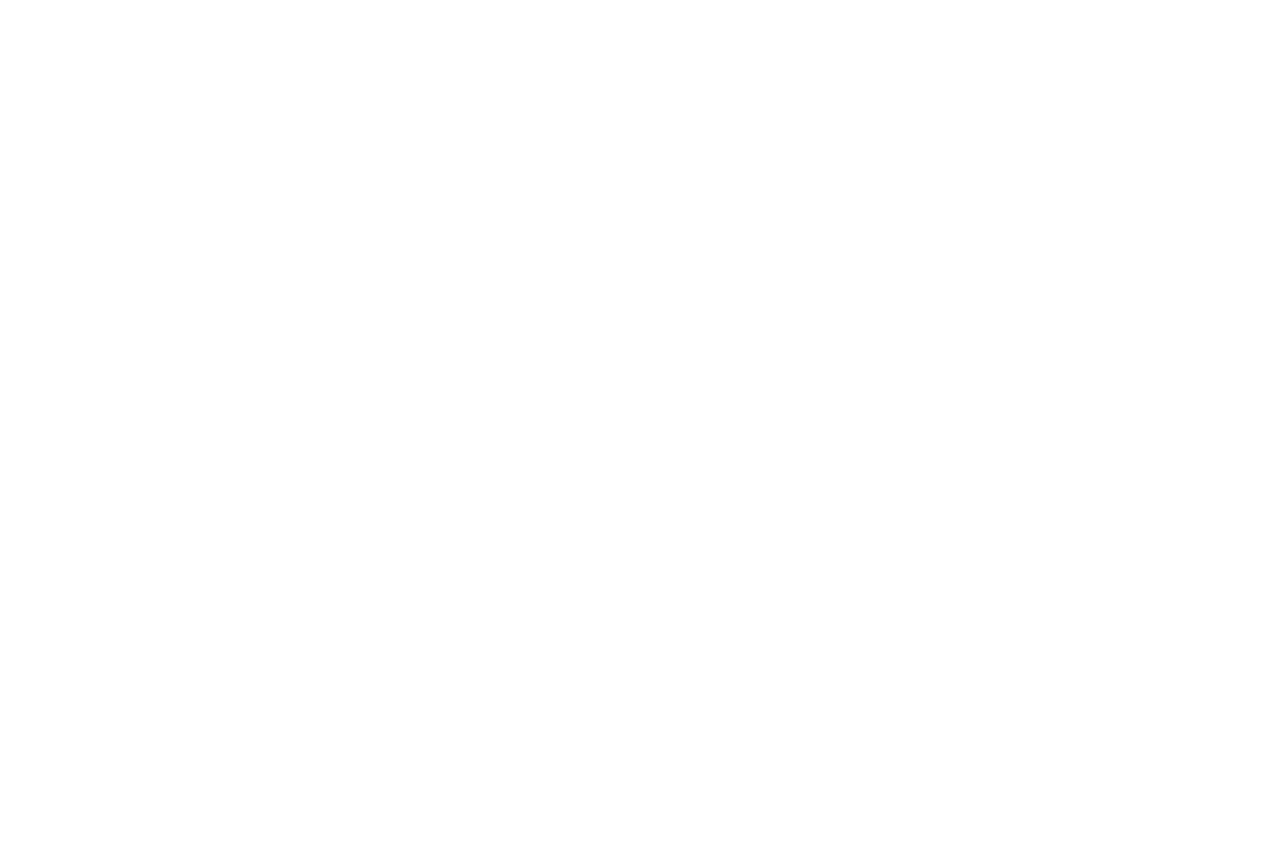
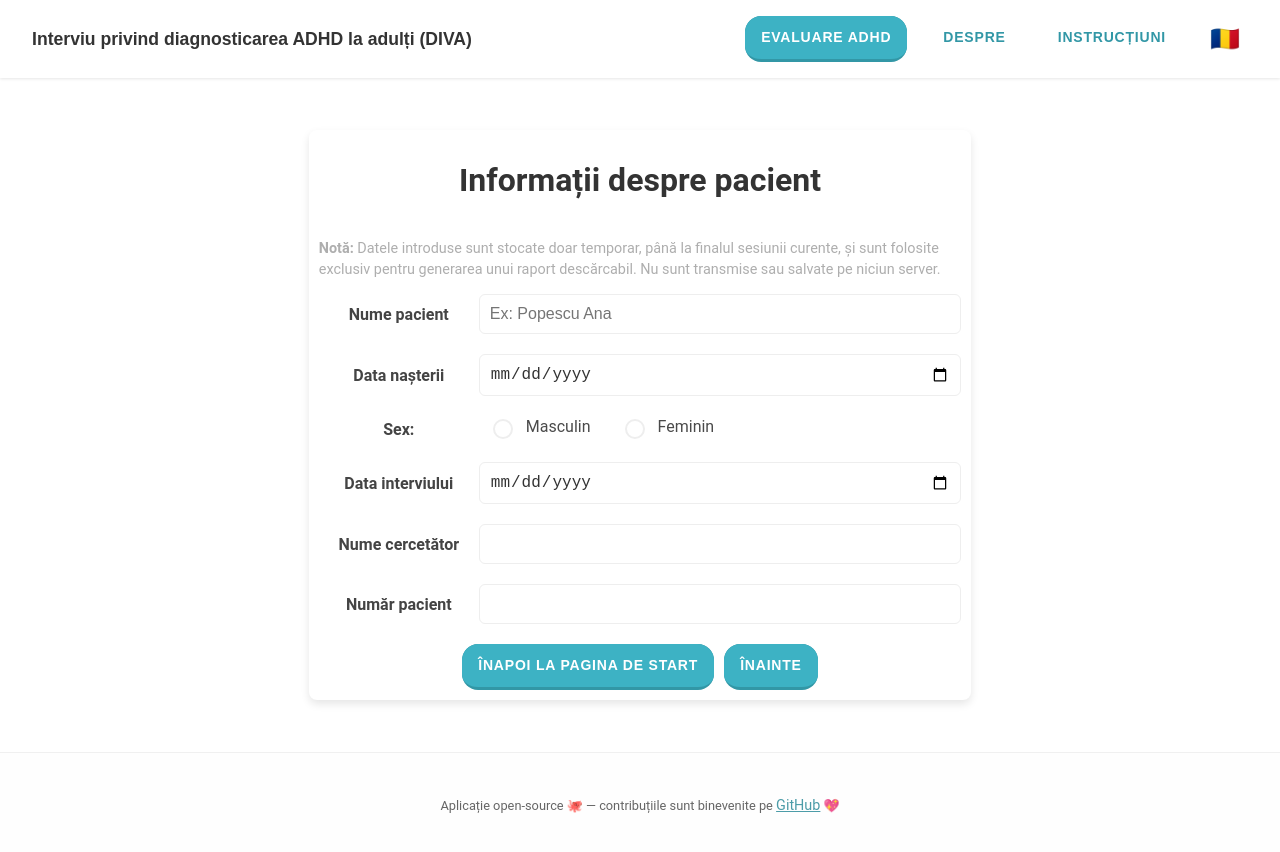
Before and after one commit to luananama/diva-adhd-assessment, a React (Vite) app: page /patient-info in a window 1280 px wide. Before the commit this address had no page. Shown: the top 852 px of the page. Before the commit the page ends 800 px from the top, so only its background shows below. Built offline with nearby package versions, Linux system fonts and the light colour scheme.

Commit message:
Add patient information page

```diff
--- a/src/App.jsx
+++ b/src/App.jsx
@@ -10,6 +10,7 @@ import SummaryReport from "./pages/SummaryReport";
 import Instructions from "./pages/Instructions";
 import { useLocation } from "react-router-dom";
 import { useEffect } from "react";
+import PatientInformation from "./pages/PatientInformation";
 
 function ScrollToTop() {
   const { pathname } = useLocation();
@@ -34,6 +35,7 @@ function App() {
               <Route path="/" element={<Home />} />
               <Route path="about" element={<About />} />
               <Route path="instructions" element={<Instructions />} />
+              <Route path="patient-info" element={<PatientInformation />} />
               <Route
                 path="/section/:sectionNumber"
                 element={<AssessmentSection />}
--- /dev/null
+++ b/src/components/ui/StyledTextElements.jsx
@@ -0,0 +1,68 @@
+import styled from "styled-components";
+
+export const PageContainer = styled.div`
+  display: flex;
+  flex-direction: column;
+  align-items: center;
+  padding: 2rem;
+  max-width: 800px;
+  margin: 0 auto;
+  text-align: center;
+`;
+
+export const PageTitle = styled.h1`
+  font-size: 1.5;
+  color: var(--color-gray-900);
+  margin-bottom: 1rem;
+`;
+
+export const Paragraph = styled.p`
+  font-size: 1.1rem;
+  line-height: 1.6;
+  color: var(--color-gray-900);
+  margin-bottom: 1rem;
+  text-align: left;
+`;
+
+export const List = styled.ul`
+  text-align: left;
+  margin-top: 1rem;
+  margin-bottom: 1rem;
+  padding-left: 1.5rem;
+`;
+
+export const ListItem = styled.li`
+  margin-bottom: 0.5rem;
+  color: var(--color-text-secondary);
+`;
+
+export const ReferenceBox = styled.div`
+  background-color: var(--color-surface-border);
+  color: var(--color-text-muted);
+  padding: 1rem;
+  font-size: 0.95rem;
+  border-left: 4px solid var(--color-primary);
+  text-align: left;
+  margin-top: 2rem;
+`;
+
+// const Citation = styled.div`
+//   font-size: 1rem;
+//   color: #555;
+//   margin-bottom: 2rem;
+//   text-align: left;
+// `;
+
+// const LeftPageTitle = styled.h1`
+//   font-size: 2rem;
+//   text-align: left;
+//   color: var(--color-text-primary);
+//   margin-bottom: 1.5rem;
+// `;
+
+// const LeftPageContainer = styled.div`
+//   max-width: 800px;
+//   margin: 0 auto;
+//   padding: 2rem;
+//   text-align: left;
+// `;
--- a/src/contexts/AssessmentContext.jsx
+++ b/src/contexts/AssessmentContext.jsx
@@ -5,15 +5,33 @@ const AssessmentContext = createContext();
 
 export function AssessmentProvider({ children }) {
   const [answers, setAnswers] = useState(() => {
-    // initialize from sessionStorage if available
     if (typeof window !== "undefined") {
       const saved = sessionStorage.getItem("adhd-assessment-answers");
-      return saved ? JSON.parse(saved) : {};
+      return saved
+        ? JSON.parse(saved)
+        : {
+            patientInfo: {
+              name: "",
+              birthDate: "",
+              gender: "", // "male", "female", or "other"
+              interviewDate: "",
+              doctorName: "",
+              patientNumber: "",
+            },
+          };
     }
-    return {};
+    return {
+      patientInfo: {
+        name: "",
+        birthDate: "",
+        gender: "", // "male", "female", or "other"
+        interviewDate: "",
+        doctorName: "",
+        patientNumber: "",
+      },
+    };
   });
 
-  // Persist to sessionStorage whenever answers change
   useEffect(() => {
     sessionStorage.setItem("adhd-assessment-answers", JSON.stringify(answers));
   }, [answers]);
@@ -32,14 +50,36 @@ export function AssessmentProvider({ children }) {
     }));
   };
 
+  const updatePatientInfo = (field, value) => {
+    setAnswers((prev) => ({
+      ...prev,
+      patientInfo: {
+        ...prev.patientInfo,
+        [field]: value,
+      },
+    }));
+  };
+
   const clearAssessment = () => {
-    setAnswers({});
+    setAnswers({
+      patientInfo: {
+        name: "",
+        age: "",
+        gender: "",
+        occupation: "",
+      },
+    });
     sessionStorage.removeItem("adhd-assessment-answers");
   };
 
   return (
     <AssessmentContext.Provider
-      value={{ answers, updateAnswers, clearAssessment }}
+      value={{
+        answers,
+        updateAnswers,
+        updatePatientInfo,
+        clearAssessment,
+      }}
     >
       {children}
     </AssessmentContext.Provider>
--- a/src/pages/Home.jsx
+++ b/src/pages/Home.jsx
@@ -26,7 +26,7 @@ function Home() {
 
   const handleStart = () => {
     clearAssessment();
-    navigate("/section/1");
+    navigate("/patient-info");
   };
   return (
     <>
--- /dev/null
+++ b/src/pages/PatientInformation.jsx
@@ -0,0 +1,130 @@
+/* eslint-disable react/prop-types */
+import styled from "styled-components";
+import { useAssessment } from "../contexts/AssessmentContext";
+import { PageContainer, PageTitle } from "../components/ui/StyledTextElements";
+import MultiOptionToggle from "../components/ui/MultioptionToggle";
+import StyledButton, { ButtonContainer } from "../components/ui/StyledButton";
+
+const InfoCard = styled.div`
+  background-color: var(--color-white);
+  border-radius: 8px;
+  box-shadow: 0 4px 8px rgba(0, 0, 0, 0.1);
+  padding: 10px;
+  width: 90%;
+  max-width: 800px;
+  margin: 20px auto;
+`;
+const FormRow = styled.div`
+  display: flex;
+  align-items: center;
+  margin-bottom: 20px;
+`;
+
+const Label = styled.label`
+  width: 160px;
+  font-weight: 600;
+  color: var(--color-gray-800);
+`;
+
+const Input = styled.input`
+  flex: 1;
+  padding: 10px;
+  border: 1px solid var(--color-gray-300);
+  border-radius: 6px;
+  font-size: 1rem;
+  color: var(--color-gray-900);
+`;
+
+const Disclaimer = styled.p`
+  font-size: 0.9rem;
+  color: var(--color-gray-600);
+  margin-top: 40px;
+  line-height: 1.4;
+  text-align: left;
+`;
+export default function PatientInformation() {
+  const { answers, updatePatientInfo } = useAssessment();
+
+  const handleChange = (e) => {
+    updatePatientInfo(e.target.name, e.target.value);
+  };
+
+  //   const handleGenderChange = (value) => {
+  //     updatePatientInfo("gender", value);
+  //   };
+
+  return (
+    <PageContainer>
+      <InfoCard>
+        <PageTitle>Informații despre pacient</PageTitle>
+        <Disclaimer>
+          <strong>Notă:</strong> Datele introduse sunt stocate doar temporar,
+          până la finalul sesiunii curente, și sunt folosite exclusiv pentru
+          generarea unui raport descărcabil. Nu sunt transmise sau salvate pe
+          niciun server.
+        </Disclaimer>
+
+        <FormRow>
+          <Label htmlFor="name">Nume pacient</Label>
+          <Input
+            name="name"
+            value={answers.patientInfo?.name || ""}
+            onChange={handleChange}
+            placeholder="Ex: Popescu Ana"
+          />
+        </FormRow>
+
+        <FormRow>
+          <Label htmlFor="birthDate">Data nașterii</Label>
+          <Input
+            type="date"
+            name="birthDate"
+            value={answers.patientInfo?.birthDate || ""}
+            onChange={handleChange}
+          />
+        </FormRow>
+
+        <FormRow>
+          <Label htmlFor="sex">Sex:</Label>
+          <MultiOptionToggle
+            options={["Masculin", "Feminin"]}
+            onSelect={(value) => console.log("Selected:", value)}
+          />
+        </FormRow>
+
+        <FormRow>
+          <Label htmlFor="assessmentDate">Data interviului</Label>
+          <Input
+            type="date"
+            name="assessmentDate"
+            value={answers.patientInfo?.assessmentDate || ""}
+            onChange={handleChange}
+          />
+        </FormRow>
+
+        <FormRow>
+          <Label htmlFor="doctorName">Nume cercetător</Label>
+          <Input
+            name="doctorName"
+            value={answers.patientInfo?.doctorName || ""}
+            onChange={handleChange}
+          />
+        </FormRow>
+
+        <FormRow>
+          <Label htmlFor="patientNumber">Număr pacient</Label>
+          <Input
+            name="patientNumber"
+            value={answers.patientInfo?.patientNumber || ""}
+            onChange={handleChange}
+          />
+        </FormRow>
+
+        <ButtonContainer>
+          <StyledButton to="/">Înapoi la pagina de start</StyledButton>
+          <StyledButton to="/section/1">Înainte</StyledButton>
+        </ButtonContainer>
+      </InfoCard>
+    </PageContainer>
+  );
+}
```
